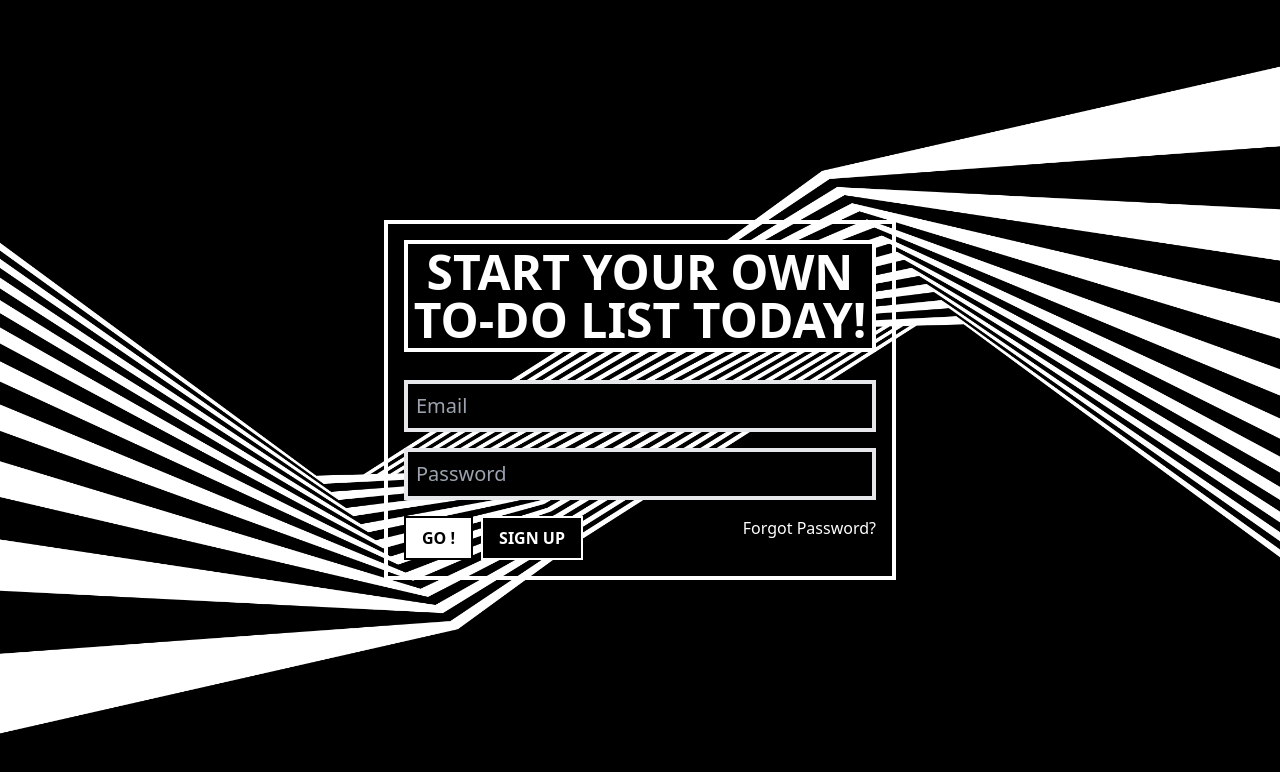
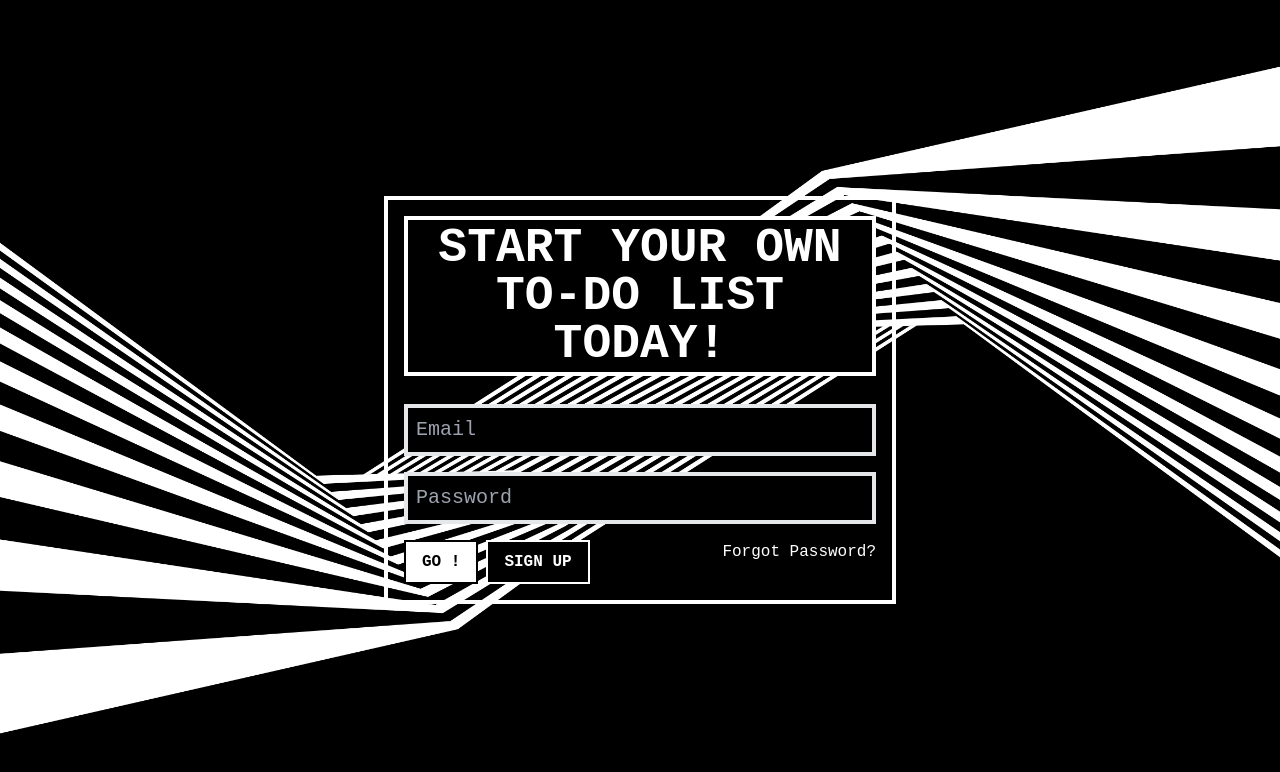
Before and after one commit to TheKyyn/shared-todolist, a React (Create React App) app: page /signin in a window 1280 px wide. Shown: the top 772 px of the page. Built offline with nearby package versions, Linux system fonts and the light colour scheme; no server answers.

Commit message:
Update index.css

```diff
--- a/src/index.css
+++ b/src/index.css
@@ -1,3 +1,21 @@
 @tailwind base;
 @tailwind components;
 @tailwind utilities;
+
+#root {
+  flex: 1;
+  display: flex;
+  flex-direction: column;
+  justify-content: center;
+  align-items: center;
+}
+
+body {
+  display: flex;
+  margin: 0;
+  font-family: JetBrains Mono, monospace;
+  background-color: black;
+  color: white;
+  justify-content: center;
+  align-items: center;
+}
```
